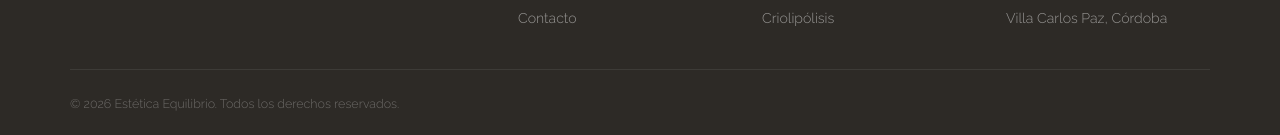
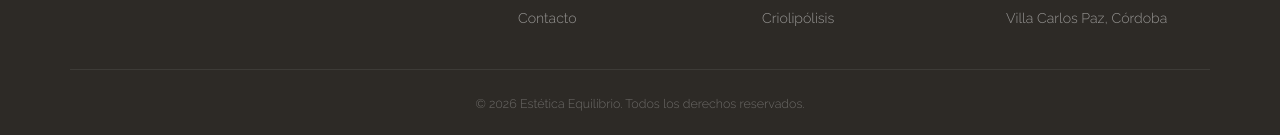
Before and after one commit to ThiagoJoelP/esteticaequilibrio, a React (Vite) app: page / in a window 1280 px wide. Shown: the part 4380-4515 px from the top of the page. Built offline with nearby package versions, Linux system fonts and the light colour scheme; a web font is replaced by a local one.

Commit message:
Update Footer.css - remove disclaimer, center bottom

```diff
--- a/src/styles/Footer.css
+++ b/src/styles/Footer.css
@@ -80,28 +80,17 @@
 }
 
 .footer__bottom {
-  display: flex;
-  justify-content: space-between;
-  align-items: center;
+  text-align: center;
   padding-top: 1.5rem;
   font-size: 0.78rem;
   font-weight: 300;
   color: rgba(255,255,255,0.3);
 }
 
-.footer__disclaimer {
-  font-style: italic;
-}
-
 @media (max-width: 768px) {
   .footer__top {
     grid-template-columns: 1fr 1fr;
     gap: 2rem;
-  }
-  .footer__bottom {
-    flex-direction: column;
-    gap: 0.5rem;
-    text-align: center;
   }
 }
 
```
